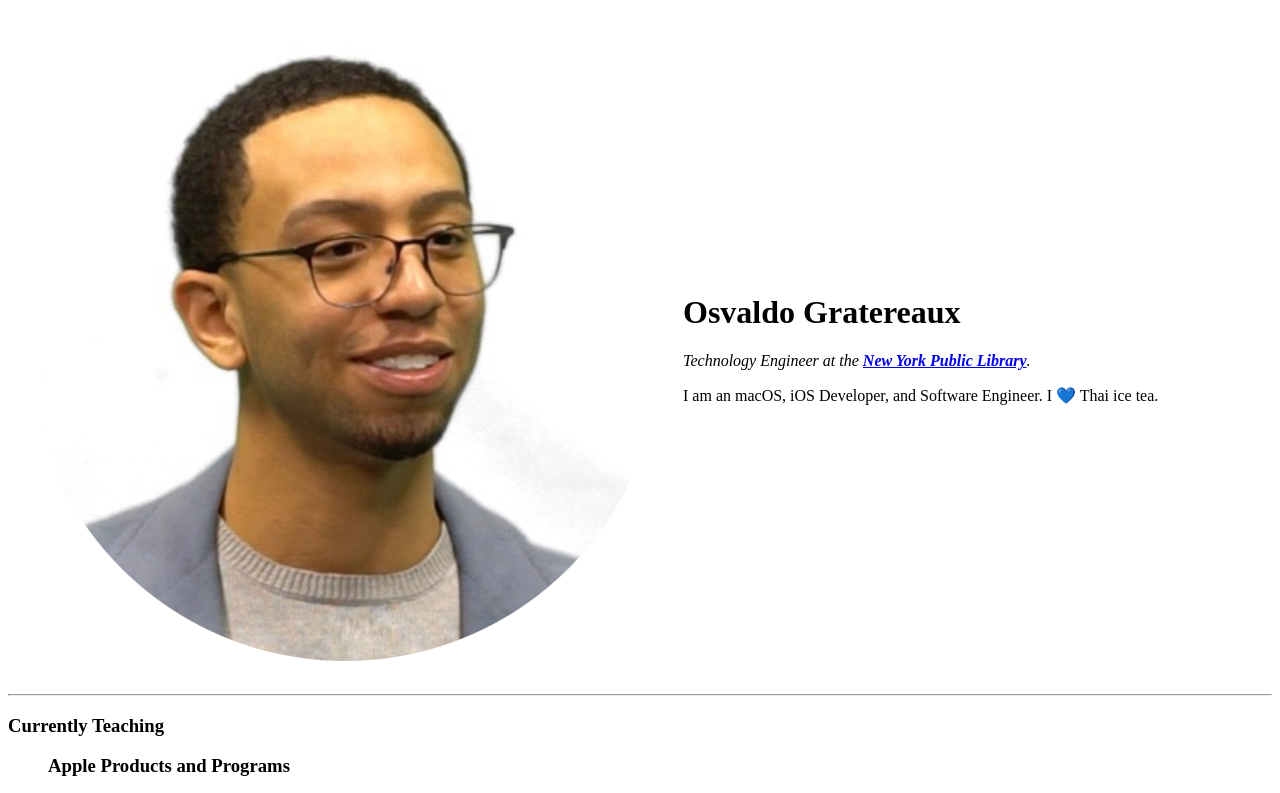
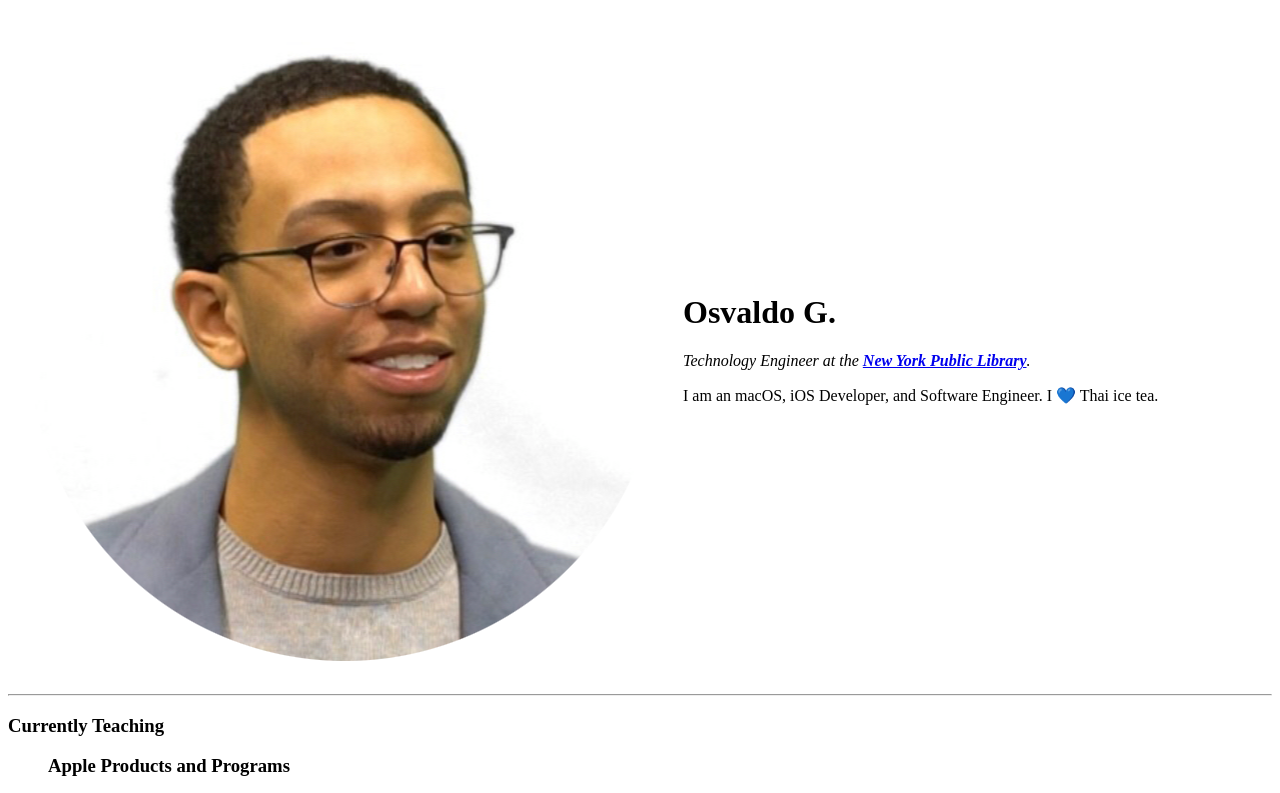
Before and after one commit to iosvaldo/cv, a plain HTML site: page index.html in a window 1280 px wide. Shown: the top 793 px of the page. Drawn offline with Linux system fonts and the light colour scheme.

Commit message:
Update index.html

```diff
--- a/index.html
+++ b/index.html
@@ -10,7 +10,7 @@
   <table cellspacing="20">
     <tr>
       <td><img src="images/osvaldo.png" alt="osvaldo profle picture"></td>
-      <td><h1>Osvaldo Gratereaux</h1>
+      <td><h1>Osvaldo G.</h1>
       <p><em>Technology Engineer at the <strong><a href="https://sites.google.com/a/nypl.org/techconnect/home">New York Public Library</a></strong>.</em></p>
       <p>I am an macOS, iOS Developer, and Software Engineer. I 💙 Thai ice tea.</p></td>
     </tr>
```
